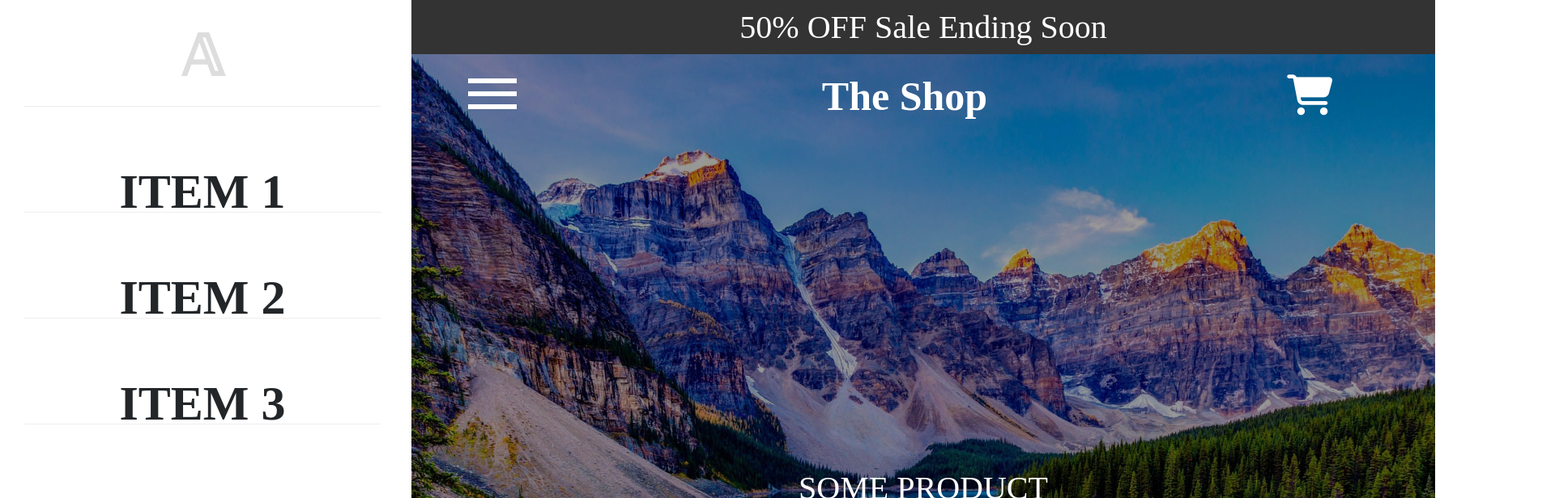
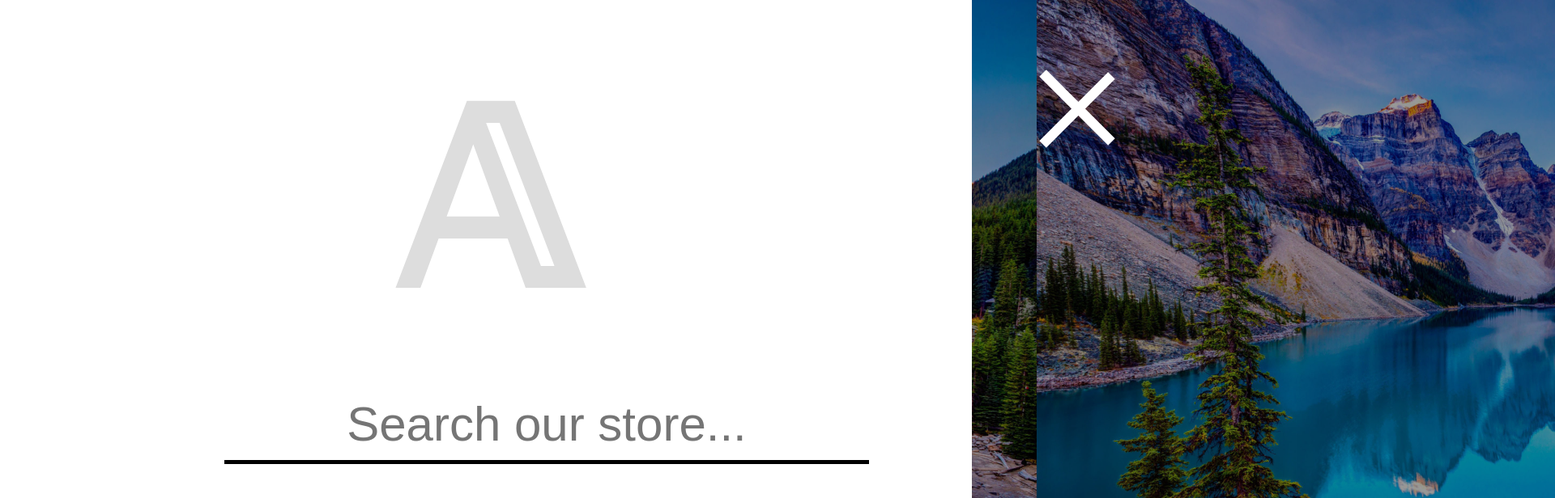
Before and after one commit to CloudEntry/ECommerceProject, a plain HTML site: page index.html in a window 1280 px wide. Both pictures are taken after a click on the element 100 px from the left and 115 px from the top of the page. Shown: the top 616 px of the page at 81% size, 1920 px wide, since content can reach past the window. Drawn offline with Linux system fonts and the light colour scheme.

Commit message:
added side-menu-bar, minor aesthetic touch-ups

```diff
--- a/index.html
+++ b/index.html
@@ -12,29 +12,38 @@
 
 			<nav id="menu" role="navigation">
 				<div class="brand">&Aopf;</div>
+				<div class="search-container">
+      				<input type="text" placeholder="Search our store...">
+			  		<button type="submit"><i class="fa fa-search"></i></button>
+				</div>
 		        <ul>
-		            <li><a href="#">Item 1</a></li>
-		            <li><a href="#">Item 2</a></li>
-		            <li><a href="#">Item 3</a></li>
+		        	<hr>
+		            <li><a href="#">Home</a></li><hr>
+		            <li><a href="#">Catalog</a></li><hr>
+		            <li><a href="#">Contact Us</a></li><hr>
+		            <li><a href="#">Terms of Service</a></li><hr>
+		            <li><a href="#">Refunds & Cancellations</a></li><hr>
+		            <li><a href="#">Privacy Policy</a></li><hr>
+
 		        </ul>
 			</nav>
 
-			<div class="promo-bar">50% OFF Sale Ending Soon</div>
+			<div id="promo-bar">50% OFF Sale Ending Soon</div>
 
-			<section class="content">
+			<section id="content">
 
 				<div class="nav-bar">
-					<div class="hamburger" onclick="ham_menu()">
-				        <div class="hb-divs"></div>
-				        <div class="hb-divs"></div>
-				        <div class="hb-divs"></div>
+					<div id="hamburger" onclick="ham_menu()">
+				        <div id="hbd1" class="hb-divs"></div>
+				        <div id="hbd2" class="hb-divs"></div>
+				        <div id="hbd3" class="hb-divs"></div>
 				      </div>
-					<h1>The Shop</h1>
+					<h1> <span id="shop-name">The Shop</span></h1>
 					<a id="cart-link" href="#"><i class="fas fa-shopping-cart"></i></a>
 				</div>
 
-				<div class="content-center">
-					<p>SOME PRODUCT</p>
+				<div id="home-page-content" class="content-center">
+					<p>SPRING SALE<br>- 50% OFF -</p>
 					<button>SHOP NOW</button>
 				</div>
 
@@ -42,15 +51,15 @@
 
 		</section>
 
-		<section class="product-page">
+		<section id="product-page">
 	      	<div class="content-center">
 				<span style="color:black;font-size:50px;">Product Page Content</span>
 			</div>
 	    </section>
 
-	    <section class="footer">
+	    <section id="footer">
 	    	<div class="content-center">
-				<span style="color:black;font-size:50px;">Copyright, The Shop</span>
+				<span style="color:black;font-size:40px;"><i class="far fa-copyright"></i> The Shop. 2020</span>
 			</div>
 	    </section>
 	</div>
--- a/main.js
+++ b/main.js
@@ -4,24 +4,94 @@ function ham_menu(scrolling) {
 	hidden ? show_menu() : hide_menu();
 }
 
-window.onscroll = function() { hide_menu(); }
+document.getElementById("content").onscroll = function() { hide_menu(); }
 
+window.onload = function() {
+	setTimeout(function(){ document.getElementById("shop-name").style.visibility = "visible"; }, 200);
+	setTimeout(function(){ document.getElementById("cart-link").style.visibility = "visible"; }, 200);
+	setTimeout(function(){ document.getElementById("home-page-content").style.visibility = "visible"; }, 200);
+	setTimeout(function(){ document.getElementById("hamburger").style.visibility = "visible"; }, 200);
+	setTimeout(function(){ document.getElementById("promo-bar").style.visibility = "visible"; }, 200);
+}
 
+function preventDefault(e) {
+  e = e || window.event;
+  if (e.preventDefault)
+      e.preventDefault();
+  e.returnValue = false;
+}
+
+function preventDefaultForScrollKeys(e) {
+    if (keys[e.keyCode]) {
+        preventDefault(e);
+        return false;
+    }
+}
 
 function show_menu() {
+	hidden = false;
+	if (window.addEventListener) // older FF
+      window.addEventListener('DOMMouseScroll', preventDefault, false);
+	document.addEventListener('wheel', preventDefault, {passive: false});
+	window.onwheel = preventDefault; // modern standard
+	window.onmousewheel = document.onmousewheel = preventDefault; // older browsers, IE
+	window.ontouchmove  = preventDefault; // mobile
+	document.onkeydown  = preventDefaultForScrollKeys;
+	document.getElementById("shop-name").style.visibility = "hidden";
+	document.getElementById("cart-link").style.visibility = "hidden";
+	document.getElementById("home-page-content").style.visibility = "hidden";
+	document.getElementById("promo-bar").style.visibility = "hidden";
+	document.getElementById("product-page").style.visibility = "hidden";
+	document.getElementById("footer").style.visibility = "hidden";
 	document.getElementById("menu").style.left = "0";
 	document.getElementById("home-page").style.width = "100%";
-	document.getElementById("home-page").style.marginLeft = "500px";
-	document.getElementById("home-page").style.height = "160vh";
-	document.getElementById("cart-link").style.marginRight = "10%";
-	hidden = false;
+	document.getElementById("home-page").style.marginLeft = "1192px";
+	document.getElementById("home-page").style.height = "200vh";
+	document.getElementById("cart-link").style.display = "none";
+	document.getElementById("shop-name").style.display = "none";
+	document.getElementById("promo-bar").style.display = "none";
+	document.getElementById("home-page-content").style.display = "none";
+	document.getElementById("hbd1").style.width = "120px";
+	document.getElementById("hbd1").style.height = "12px";
+	document.getElementById("hbd1").style.margin = "20px 0";
+	document.getElementById("hbd2").style.width = "120px";
+	document.getElementById("hbd2").style.height = "12px";
+	document.getElementById("hbd2").style.margin = "-29px 0";
+	document.getElementById("hbd3").style.display = "none";
+	document.getElementById("hbd1").style.transform = "rotate(45deg)";
+	document.getElementById("hbd2").style.transform = "rotate(-45deg)";
 }
 
 function hide_menu() {
-	document.getElementById("menu").style.left = "-500px";
+	hidden = true;
+	if (window.removeEventListener)
+        window.removeEventListener('DOMMouseScroll', preventDefault, false);
+    document.removeEventListener('wheel', preventDefault, {passive: false});
+	window.onmousewheel = document.onmousewheel = null;
+    window.onwheel = null;
+    window.ontouchmove = null;
+    document.onkeydown = null;
+	document.getElementById("menu").style.left = "-1200px";
 	document.getElementById("home-page").style.marginLeft = "-8px";
 	document.getElementById("home-page").style.width = "100vw";
 	document.getElementById("home-page").style.height = "100vh";
-	document.getElementById("cart-link").style.marginRight = "5%";
-	hidden = true;
+	document.getElementById("cart-link").style.display = "inline-block";
+	document.getElementById("shop-name").style.display = "inline-block";
+	document.getElementById("promo-bar").style.display = "block";
+	document.getElementById("home-page-content").style.display = "block";
+	document.getElementById("hbd1").style.width = "60px";
+	document.getElementById("hbd1").style.height = "6px";
+	document.getElementById("hbd1").style.margin = "10px 0";
+	document.getElementById("hbd2").style.width = "60px";
+	document.getElementById("hbd2").style.height = "6px";
+	document.getElementById("hbd2").style.margin = "10px 0";
+	document.getElementById("hbd3").style.display = "block";
+	document.getElementById("hbd1").style.transform = "rotate(0deg)";
+	document.getElementById("hbd2").style.transform = "rotate(0deg)";
+	document.getElementById("product-page").style.visibility = "visible";
+	document.getElementById("footer").style.visibility = "visible";
+	setTimeout(function(){ document.getElementById("shop-name").style.visibility = "visible"; }, 500);
+	setTimeout(function(){ document.getElementById("cart-link").style.visibility = "visible"; }, 500);
+	setTimeout(function(){ document.getElementById("home-page-content").style.visibility = "visible"; }, 500);
+	setTimeout(function(){ document.getElementById("promo-bar").style.visibility = "visible"; }, 500);
 }
--- a/style.css
+++ b/style.css
@@ -1,3 +1,13 @@
+body {
+	font-family: "Lato", sans-serif;
+	background-image: url('bg.jpg');
+	background-repeat: no-repeat;
+	background-attachment: fixed;
+	background-size: cover;
+	background-position: center;
+	margin-bottom: -20px;
+}
+
 .container {
 	background-color: #333:
 }
@@ -7,23 +17,25 @@
 #menu {
 	position: fixed;
 	top: 0;
-	left: -500px;
-	width: 500px;
-	height: 50vh;
+	left: -1200px;
+	width: 1200px;
+	height: 180vh;
 	padding: 50px 30px;
 	-webkit-box-sizing: border-box;
        -moz-box-sizing: border-box;
             box-sizing: border-box;
-    -webkit-transition: all .3s ease-in;
-       -moz-transition: all .3s ease-in;
-         -o-transition: all .3s ease-in;
-            transition: all .3s ease-in;
+    -webkit-transition: all .2s ease-in;
+       -moz-transition: all .2s ease-in;
+         -o-transition: all .2s ease-in;
+            transition: all .2s ease-in;
     text-align: center;
+    background-color: white
 }
 
 #menu .brand {
-    height: 51px;
-    font-size: 70px;
+    padding-top: 100px;
+    padding-bottom: 50px;
+    font-size: 300px;
     font-weight: 900;
     line-height: .6;
     color: #ddd;
@@ -33,22 +45,24 @@
     padding: 0;
     margin-top: 30px;
     list-style: none;
+    text-align: left;
 }
 
 #menu ul li a {
     display: block;
     font-weight: 900;
     line-height: 50px;
-    -webkit-transition: all .3s ease;
-       -moz-transition: all .3s ease;
-         -o-transition: all .3s ease;
-            transition: all .3s ease;
+    -webkit-transition: all .2s ease;
+       -moz-transition: all .2s ease;
+         -o-transition: all .2s ease;
+            transition: all .2s ease;
     text-decoration: none;
     text-transform: uppercase;
     color: #232629;
     border-top: 1px solid #eee;
     font-size: 60px;
     padding-top: 80px;
+    padding-bottom: 80px;
 }
 
 #menu ul li:last-child a {
@@ -59,6 +73,29 @@
     letter-spacing: 1px;
 }
 
+#menu .search-container input[type=text] {
+  	padding: 10px;
+  	margin-top: 100px;
+  	margin-left: 150px;
+  	font-size: 60px;
+  	border-bottom: 5px solid black;
+  	border-left: none;
+  	border-right: none;
+  	border-top: none;
+  	margin-bottom: 50px;
+  	text-align: center;
+}
+
+#menu .search-container button {
+	float: right;
+	padding-right: 30px;
+	margin-top: 100px;
+	margin-right: 150px;
+	background: transparent;
+	font-size: 70px;
+	border: none;
+	cursor: pointer;
+}
 
 
 /* ----------------------------------------------------------------------------------------------- */
@@ -69,25 +106,21 @@
 	position: relative;
 	height: 100vh;
 	width: 100vw;
-	background-image: url('bg.jpg');
-	background-repeat: no-repeat;
-	background-attachment: fixed;
-	background-size: cover;
-	background-position: center;
+	background-color: rgba(0,0,0,0.4);
 	margin-left: -8px;
 	margin-top: -8px;
 	-webkit-box-sizing: border-box;
        -moz-box-sizing: border-box;
             box-sizing: border-box;
-    -webkit-transition: all .3s ease-in;
-       -moz-transition: all .3s ease-in;
-         -o-transition: all .3s ease-in;
-            transition: all .3s ease-in;
+    -webkit-transition: all .2s ease-in;
+       -moz-transition: all .2s ease-in;
+         -o-transition: all .2s ease-in;
+            transition: all .2s ease-in;
 }
 
 /* ----------------------------------------------------------------------------------------------- */
 
-.promo-bar {
+#promo-bar {
 	background-color: #333;
 	color: white;
 	text-align: center;
@@ -98,29 +131,28 @@
 	width: 100%;
 	padding-top: 10px;
 	padding-bottom: 10px;
+	visibility: hidden;
 }
 
 /* ----------------------------------------------------------------------------------------------- */
 
-.content {
+#content {
 	z-index: 1;
 	left: 0;
 	top: 75px;
 	width: 100%;
 	height: 100%;
-	background-color: rgb(0,0,0);
-	background-color: rgba(0,0,0,0.4);
 	overflow: auto;
 }
 
 /* ----------------------------------------------------------------------------------------------- */
 
 .nav-bar {
-	margin-top: 40px;
+	margin-top: 60px;
 	text-align: center;
 }
 
-.nav-bar .hamburger {
+.nav-bar #hamburger {
 	margin-top: 40px;
   	margin-left: 5%;
   	cursor: pointer;
@@ -129,12 +161,16 @@
   	float: left;
 }
 
-.nav-bar .hamburger .hb-divs {
+.nav-bar #hamburger .hb-divs {
   	width: 60px;
   	height: 6px;
   	background-color: white;
   	margin: 10px 0;
   	display: block;
+  	-webkit-transition: all 0.5s ease-in;
+       -moz-transition: all 0.5s ease-in;
+         -o-transition: all 0.5s ease-in;
+            transition: all 0.5s ease-in;
 }
 
 .nav-bar h1 {
@@ -142,6 +178,10 @@
 	color: white;
 	display: inline-block;
   	float: center;
+}
+
+#shop-name, #cart-link, #home-page-content, #hamburger {
+	visibility: hidden;
 }
 
 .nav-bar a {
@@ -156,7 +196,7 @@
 /* ----------------------------------------------------------------------------------------------- */
 
 .content-center {
-	width: 400px;
+	width: 600px;
     height: 200px;
     position: absolute; /*it can be fixed too*/
     left: 0; right: 0;
@@ -164,7 +204,6 @@
     margin: auto;
     max-width: 100%;
     max-height: 100%;
-    overflow: auto;
     text-align: center;
 }
 
@@ -177,26 +216,31 @@
   	background-color: white;
   	border: none;
   	text-decoration: none;
-  	padding: 10px;
+  	padding: 20px;
   	font-size: 40px;
 }
 
 /* ----------------------------------------------------------------------------------------------- */
 
-.product-page {
+#product-page {
 	position: relative;
 	height: 100vh;
 	width: 100%;
 	background: white;
 	text-align: center;
+	margin-left: -8px;
+	width: 100vw;
+	margin-bottom: -10px;
 }
 
 /* ----------------------------------------------------------------------------------------------- */
 
-.footer {
+#footer {
 	position: relative;
-	height: 50vh;
+	height: 60vh;
 	width: 100%;
 	background: white;
 	text-align: center;
+	margin-left: -8px;
+	width: 100vw;
 }
```
